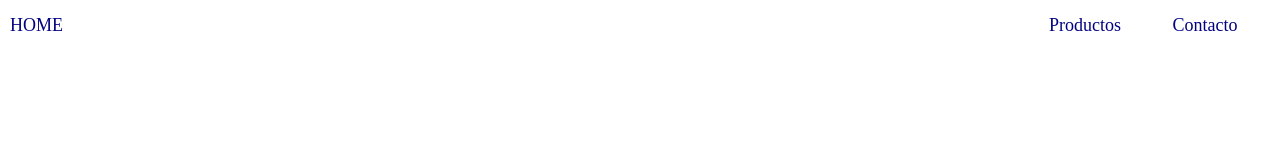
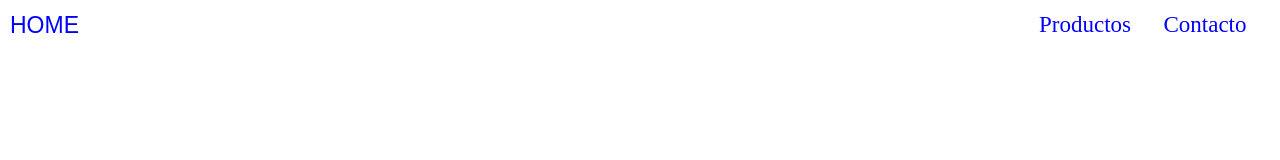
Before and after one commit to Andres-Developer-23/css-projects, a plain HTML site: page 03-Landing-page/index.html in a window 1280 px wide. Shown: the top 160 px of the page. Drawn offline with Linux system fonts and the light colour scheme.

Commit message:
mejora en la fuente

```diff
--- a/03-Landing-page/css/style.css
+++ b/03-Landing-page/css/style.css
@@ -16,15 +16,21 @@ header {
     width: 100%;
     height: 50px;
     color: black;
-    font-size: 18px;
+    font-size: 23px;
     display: flex;
     align-items: center;
     justify-content: space-between;
     padding: 10px;
     overflow: hidden;
 
+    .logo {
+        font-family: Arial, Helvetica, sans-serif;
+    }
     .logo:hover {
-        color: rgb(3, 3, 130);
+        border-radius: 0;
+        padding: 0;
+        background-color: white;
+        color: blue;
     }
 }
 nav {
@@ -39,18 +45,13 @@ nav {
             margin: 5px;
 
                 li {
-                    padding: 3px;
                     margin: 10px;
                     width: 100px;
                     border: none;
                     text-align: center;
-                    border-radius: 20px;
                     cursor: pointer;
                     transition: all 0.3s ease-in-out;
 
-                }
-                li:hover {
-                    background-color: blueviolet;
                 }
         }
 }
@@ -58,13 +59,16 @@ a {
     text-decoration: none;
 }
 a:link {
-    color: rgb(3, 3, 130);
+    color: blue;
 }
 a:visited {
     color: rgb(74, 4, 139);
 }
 a:hover {
     color: #FFFFFF;
+    background-color: blueviolet;
+    border-radius: 20px;
+    padding: 5px;
 }
 a:active {
     color: springgreen;
@@ -109,11 +113,13 @@ a:active {
             border-radius: 20px;
             cursor: pointer;
             transition: all 0.3s ease-in-out;
+
         }
         button:hover {
             transform: scale(1.1);
             background-color: rgb(46, 46, 248);
         }
+
     }
 }
 footer {
```
